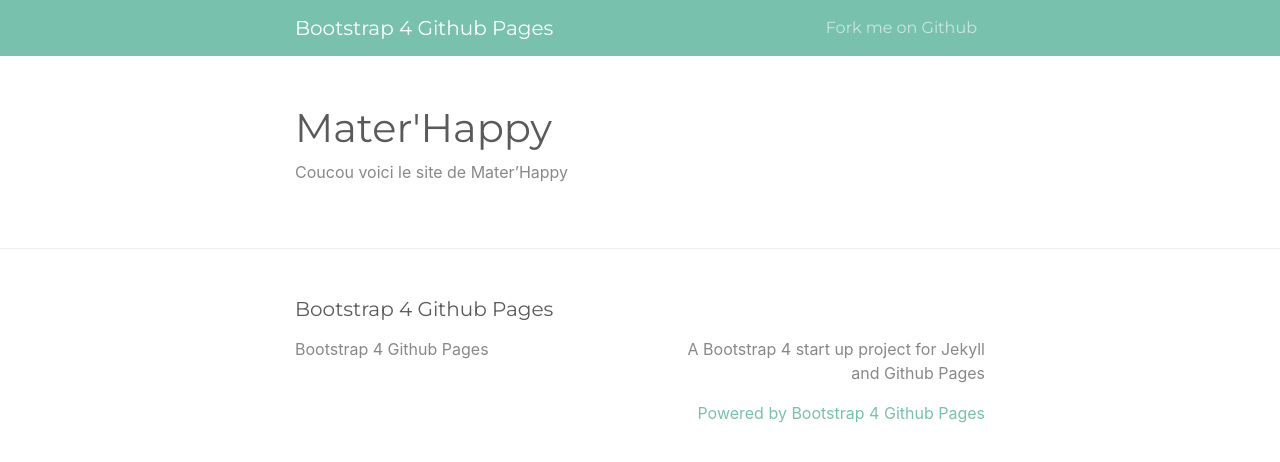
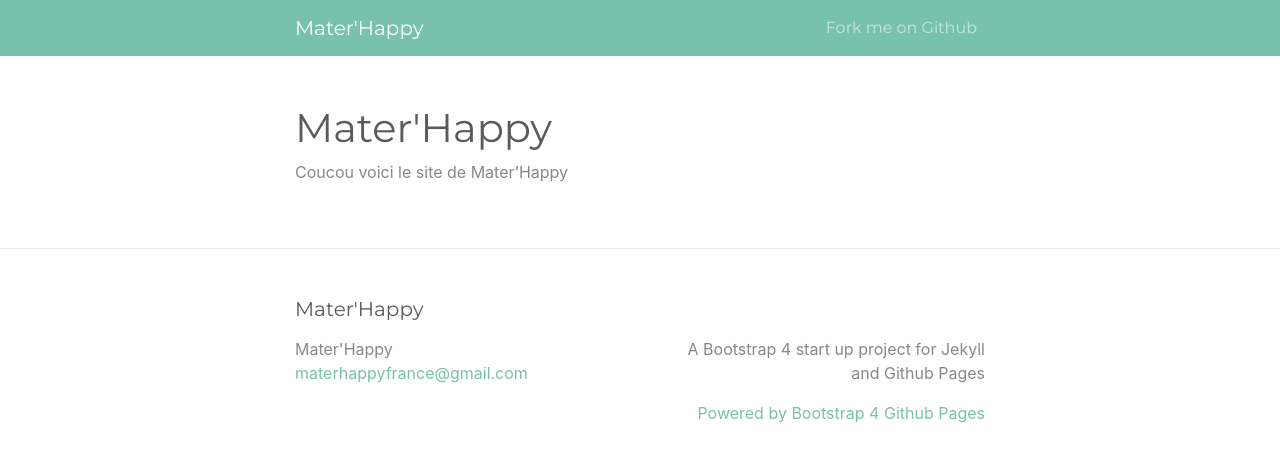
Before and after one commit to julien66/Mater-Happy, a Jekyll site: the page built from index.md, in a window 1280 px wide. Shown: the top 462 px of the page. Built offline with Jekyll 4.4.1, drawn with Linux system fonts in a browser that asks for light colours.

Commit message:
update title

```diff
--- a/_config.yml
+++ b/_config.yml
@@ -13,8 +13,8 @@
 # you will see them accessed via {{ site.title }}, {{ site.email }}, and so on.
 # You can create any custom variable you would like, and they will be accessible
 # in the templates via {{ site.myvariable }}.
-title: Bootstrap 4 Github Pages
-email: ""
+title: Mater'Happy
+email: "materhappyfrance@gmail.com"
 description: >- # this means to ignore newlines until "baseurl:"
   A Bootstrap 4 start up project for Jekyll and Github Pages
 #baseurl: "" # the subpath of your site, e.g. /blog
```
